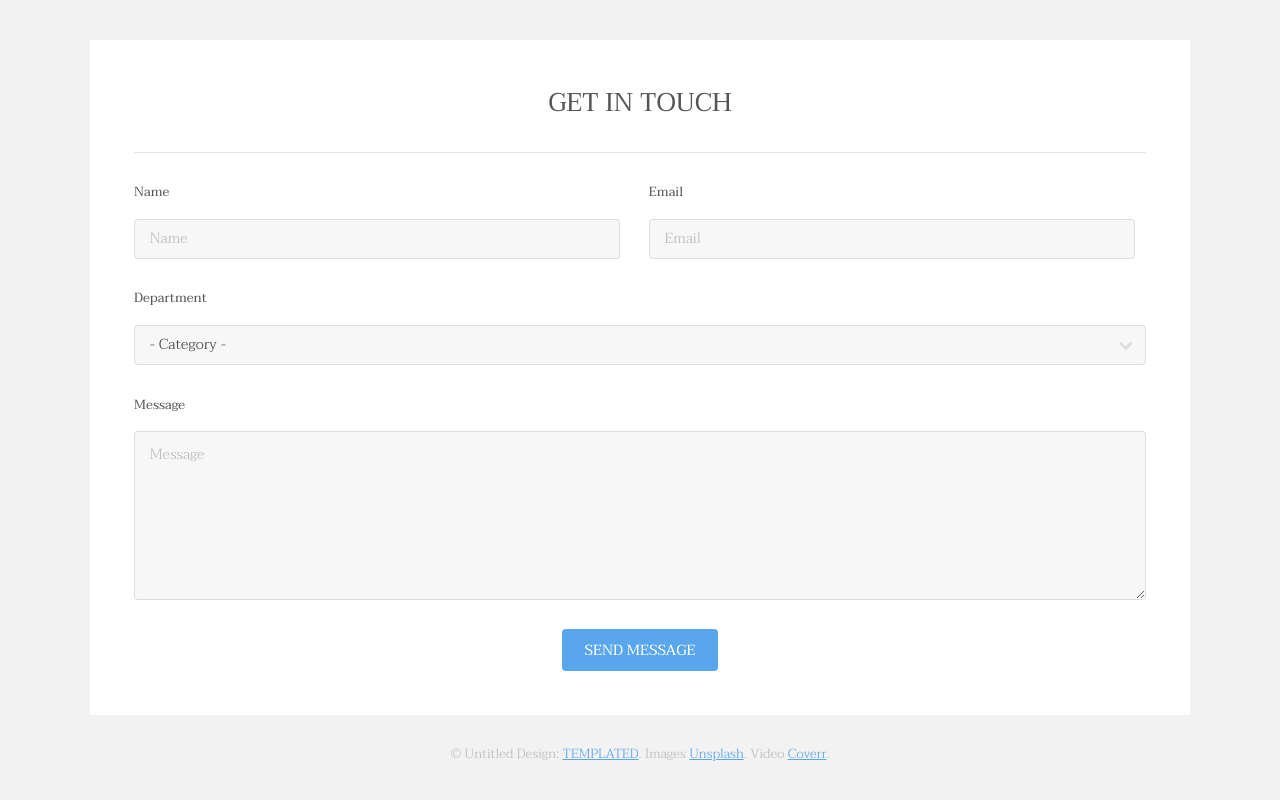
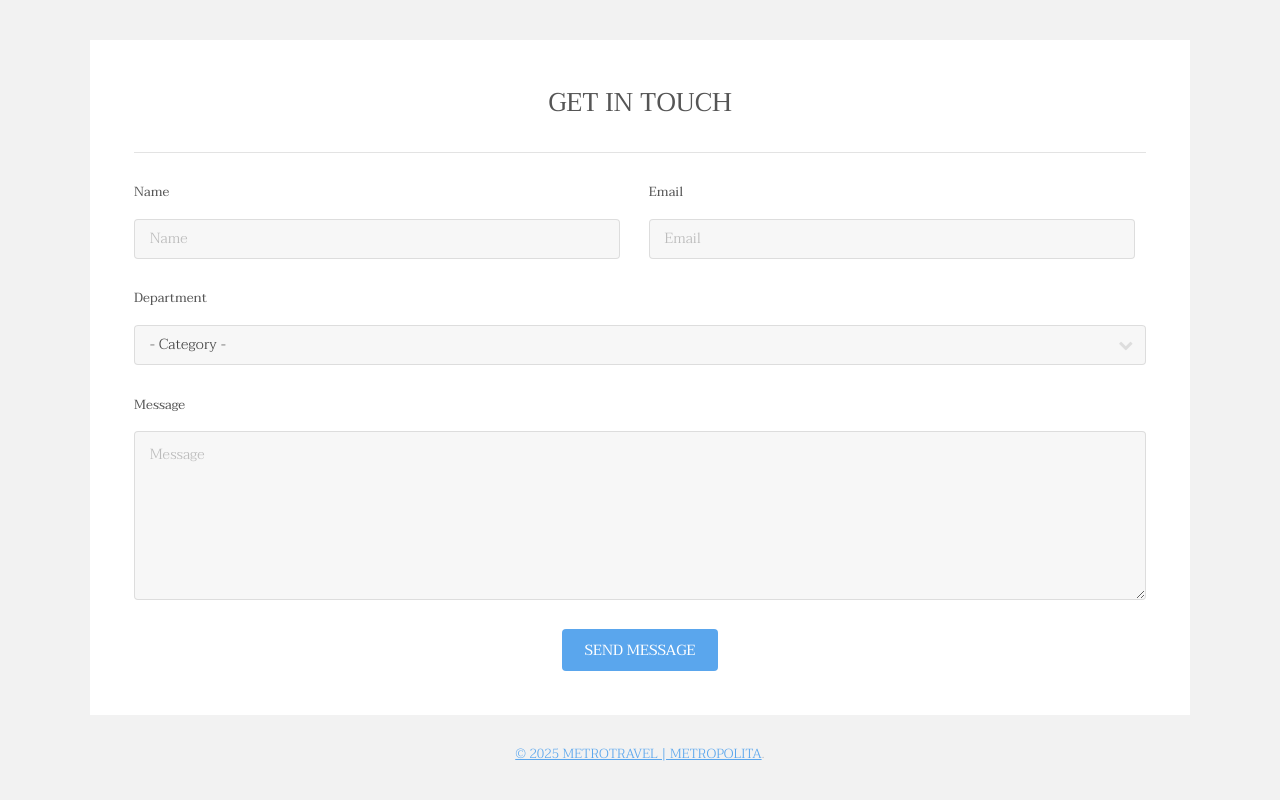
Before and after one commit to brayanvielmaa-cell/REP_04_METROPOLITA, a plain HTML site: page index.html in a window 1280 px wide. Shown: the part 3231-4031 px from the top of the page. Drawn offline with Linux system fonts and the light colour scheme.

Commit message:
cambios en el pie de pagina por BRAYAN

```diff
--- a/index.html
+++ b/index.html
@@ -194,7 +194,7 @@
 						</div>
 					</section>
 					<div class="copyright">
-						&copy; Untitled Design: <a href="https://templated.co/">TEMPLATED</a>. Images <a href="https://unsplash.com/">Unsplash</a>. Video <a href="http://coverr.co/">Coverr</a>.
+						 <a>© 2025 METROTRAVEL | METROPOLITA</a>.
 					</div>
 				</div>
 			</footer>
```
